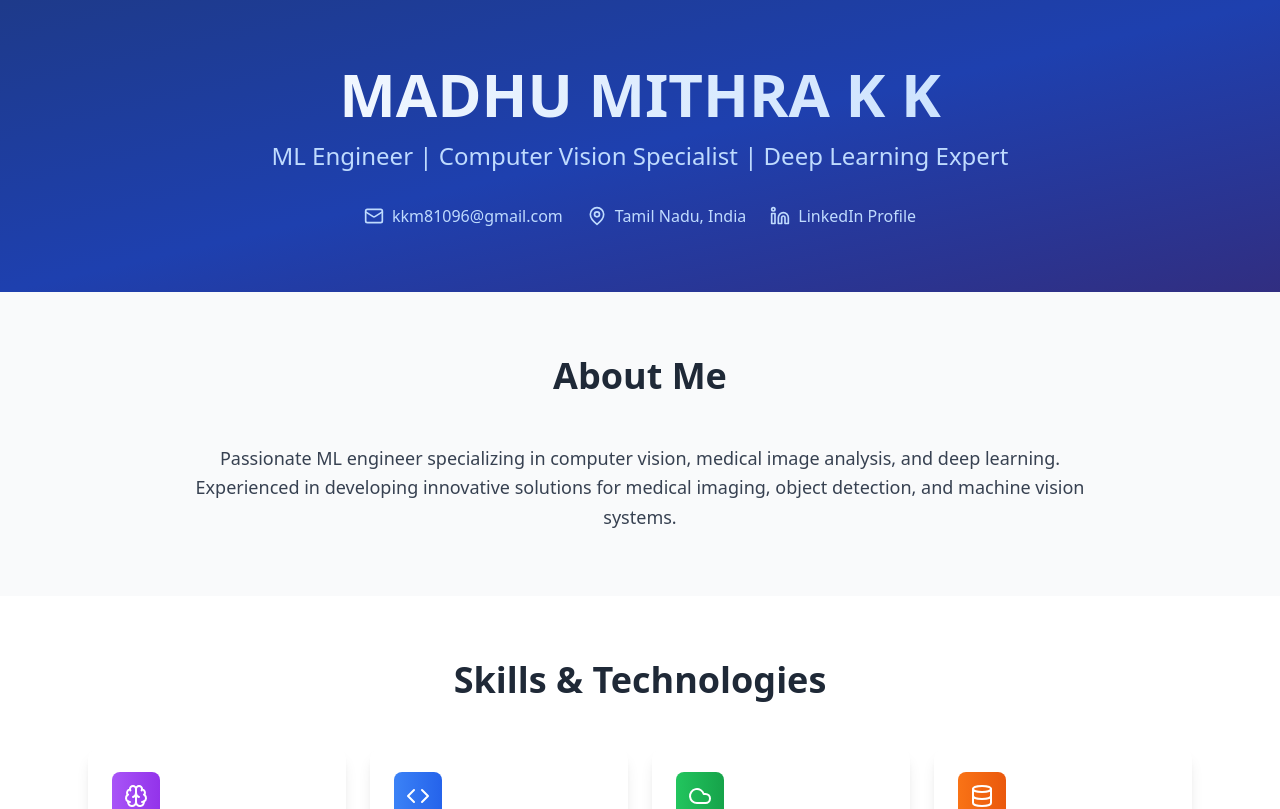
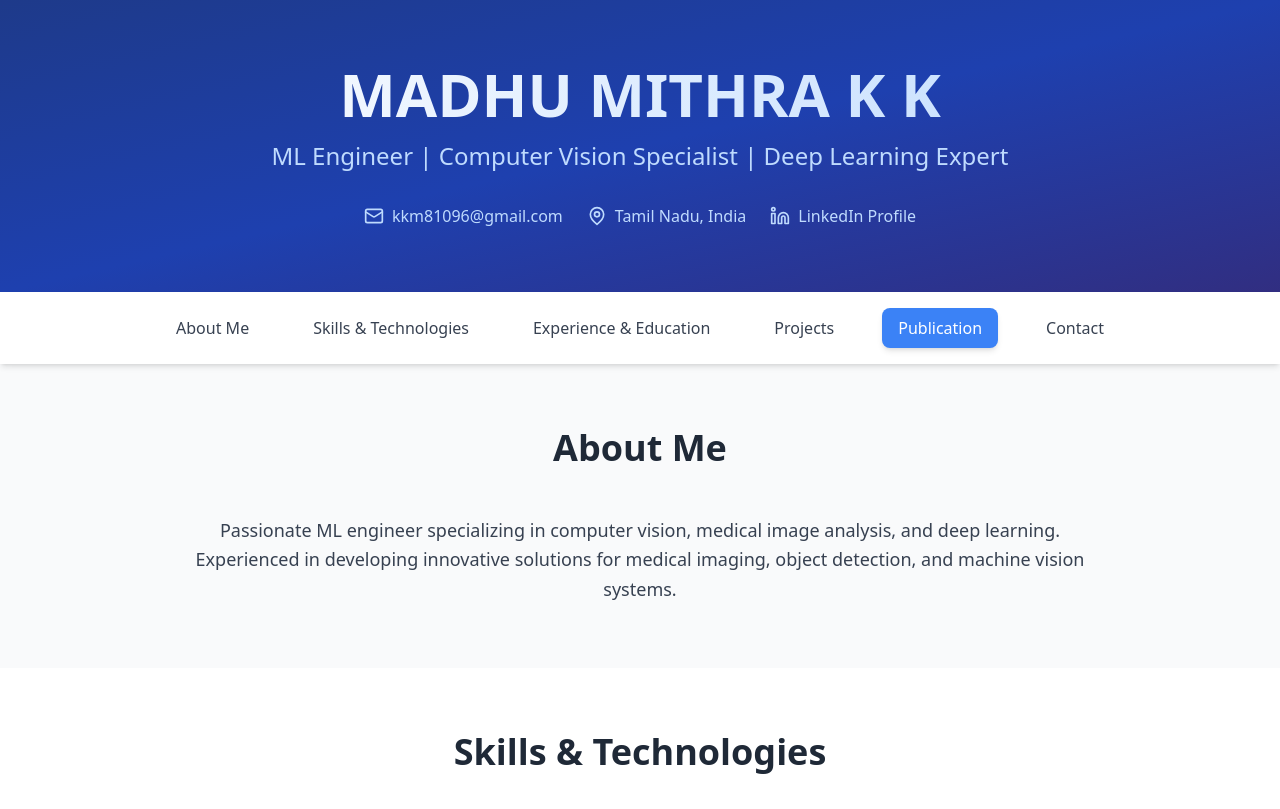
Before and after one commit to Madhu081096/madhu08.github.io, a React (Vite) app: page / in a window 1280 px wide. Shown: the top 809 px of the page. Built offline with nearby package versions, Linux system fonts and the light colour scheme.

Commit message:
Add navigation tabs with hamburger menu

```diff
--- a/src/App.tsx
+++ b/src/App.tsx
@@ -1,5 +1,6 @@
 import React from 'react';
 import Header from './components/Header';
+import Navigation from './components/Navigation';
 import About from './components/About';
 import Skills from './components/Skills';
 import Experience from './components/Experience';
@@ -11,6 +12,7 @@ function App() {
   return (
     <div className="min-h-screen bg-white">
       <Header />
+      <Navigation />
       <About />
       <Skills />
       <Experience />
--- a/src/components/About.tsx
+++ b/src/components/About.tsx
@@ -2,7 +2,7 @@ import React from 'react';
 
 const About = () => {
   return (
-    <section className="py-16 bg-gray-50">
+    <section id="about" className="py-16 bg-gray-50">
       <div className="max-w-6xl mx-auto px-6">
         <h2 className="text-4xl font-bold text-center mb-12 text-gray-800">About Me</h2>
         <div className="max-w-4xl mx-auto">
--- a/src/components/Experience.tsx
+++ b/src/components/Experience.tsx
@@ -46,7 +46,7 @@ const Experience = () => {
   ];
 
   return (
-    <section className="py-16 bg-gray-50">
+    <section id="experience" className="py-16 bg-gray-50">
       <div className="max-w-6xl mx-auto px-6">
         <h2 className="text-4xl font-bold text-center mb-12 text-gray-800">Experience & Education</h2>
 
--- a/src/components/Footer.tsx
+++ b/src/components/Footer.tsx
@@ -3,7 +3,7 @@ import { Mail, MapPin, Linkedin, Heart } from 'lucide-react';
 
 const Footer = () => {
   return (
-    <footer className="bg-gray-900 text-white py-12">
+    <footer id="contact" className="bg-gray-900 text-white py-12">
       <div className="max-w-6xl mx-auto px-6">
         <div className="text-center mb-8">
           <h3 className="text-2xl font-bold mb-4">Let's Connect</h3>
--- /dev/null
+++ b/src/components/Navigation.tsx
@@ -0,0 +1,105 @@
+import React, { useState, useEffect } from 'react';
+import { Menu, X } from 'lucide-react';
+
+const Navigation = () => {
+  const [isMenuOpen, setIsMenuOpen] = useState(false);
+  const [activeSection, setActiveSection] = useState('about');
+
+  const navItems = [
+    { id: 'about', label: 'About Me' },
+    { id: 'skills', label: 'Skills & Technologies' },
+    { id: 'experience', label: 'Experience & Education' },
+    { id: 'projects', label: 'Projects' },
+    { id: 'publication', label: 'Publication' },
+    { id: 'contact', label: 'Contact' }
+  ];
+
+  useEffect(() => {
+    const handleScroll = () => {
+      const sections = navItems.map(item => document.getElementById(item.id));
+      const scrollPosition = window.scrollY + 100;
+
+      for (let i = sections.length - 1; i >= 0; i--) {
+        const section = sections[i];
+        if (section && section.offsetTop <= scrollPosition) {
+          setActiveSection(navItems[i].id);
+          break;
+        }
+      }
+    };
+
+    window.addEventListener('scroll', handleScroll);
+    return () => window.removeEventListener('scroll', handleScroll);
+  }, []);
+
+  const scrollToSection = (sectionId: string) => {
+    const element = document.getElementById(sectionId);
+    if (element) {
+      const offsetTop = element.offsetTop - 80;
+      window.scrollTo({
+        top: offsetTop,
+        behavior: 'smooth'
+      });
+    }
+    setIsMenuOpen(false);
+  };
+
+  return (
+    <nav className="bg-white shadow-md sticky top-0 z-50">
+      <div className="max-w-6xl mx-auto px-6">
+        {/* Desktop Navigation */}
+        <div className="hidden md:flex items-center justify-center py-4">
+          <div className="flex space-x-8">
+            {navItems.map((item) => (
+              <button
+                key={item.id}
+                onClick={() => scrollToSection(item.id)}
+                className={`px-4 py-2 rounded-lg font-medium transition-all duration-200 ${
+                  activeSection === item.id
+                    ? 'bg-blue-500 text-white shadow-md'
+                    : 'text-gray-700 hover:text-blue-600 hover:bg-blue-50'
+                }`}
+              >
+                {item.label}
+              </button>
+            ))}
+          </div>
+        </div>
+
+        {/* Mobile Navigation */}
+        <div className="md:hidden flex items-center justify-between py-4">
+          <h2 className="text-lg font-semibold text-gray-800">Navigation</h2>
+          <button
+            onClick={() => setIsMenuOpen(!isMenuOpen)}
+            className="p-2 rounded-lg text-gray-700 hover:bg-gray-100 transition-colors duration-200"
+          >
+            {isMenuOpen ? <X className="w-6 h-6" /> : <Menu className="w-6 h-6" />}
+          </button>
+        </div>
+
+        {/* Mobile Menu */}
+        {isMenuOpen && (
+          <div className="md:hidden bg-white border-t border-gray-200">
+            <div className="py-4 space-y-2">
+              {navItems.map((item) => (
+                <button
+                  key={item.id}
+                  onClick={() => scrollToSection(item.id)}
+                  className={`w-full text-left px-4 py-3 rounded-lg font-medium transition-all duration-200 ${
+                    activeSection === item.id
+                      ? 'bg-blue-500 text-white'
+                      : 'text-gray-700 hover:text-blue-600 hover:bg-blue-50'
+                  }`}
+                >
+                  {item.label}
+                </button>
+              ))}
+            </div>
+          </div>
+        )}
+      </div>
+    </nav>
+  );
+};
+
+export default Navigation;
--- a/src/components/Projects.tsx
+++ b/src/components/Projects.tsx
@@ -121,7 +121,7 @@ const Projects = () => {
   );
 
   return (
-    <section className="py-16 bg-white">
+    <section id="projects" className="py-16 bg-white">
       <div className="max-w-6xl mx-auto px-6">
         <h2 className="text-4xl font-bold text-center mb-12 text-gray-800">Projects</h2>
 
--- a/src/components/Publication.tsx
+++ b/src/components/Publication.tsx
@@ -3,7 +3,7 @@ import { FileText, ExternalLink, Github } from 'lucide-react';
 
 const Publication = () => {
   return (
-    <section className="py-16 bg-gray-50">
+    <section id="publication" className="py-16 bg-gray-50">
       <div className="max-w-6xl mx-auto px-6">
         <h2 className="text-4xl font-bold text-center mb-12 text-gray-800">Publication</h2>
 
--- a/src/components/Skills.tsx
+++ b/src/components/Skills.tsx
@@ -37,7 +37,7 @@ const Skills = () => {
   ];
 
   return (
-    <section className="py-16 bg-white">
+    <section id="skills" className="py-16 bg-white">
       <div className="max-w-6xl mx-auto px-6">
         <h2 className="text-4xl font-bold text-center mb-12 text-gray-800">Skills & Technologies</h2>
 
```
